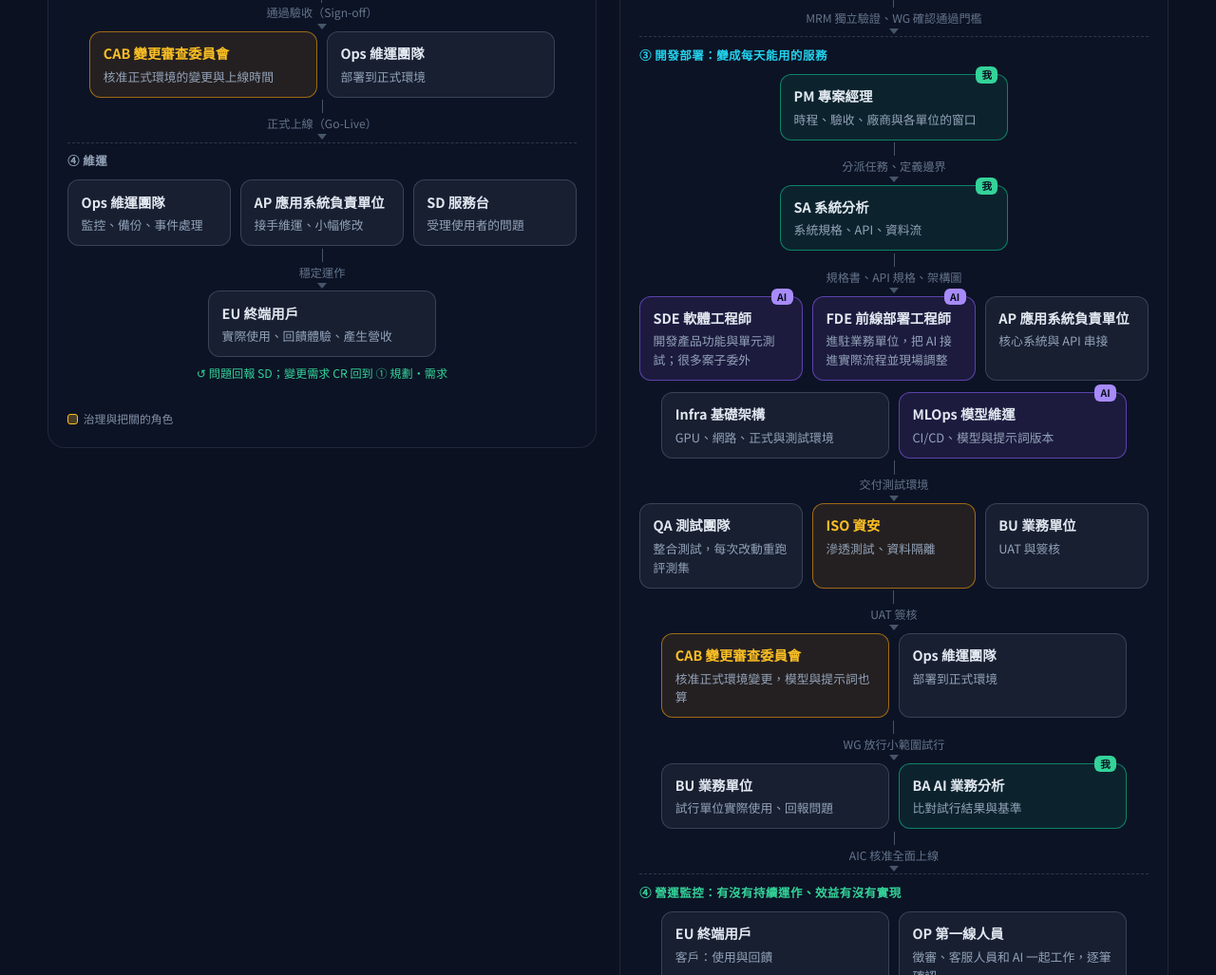
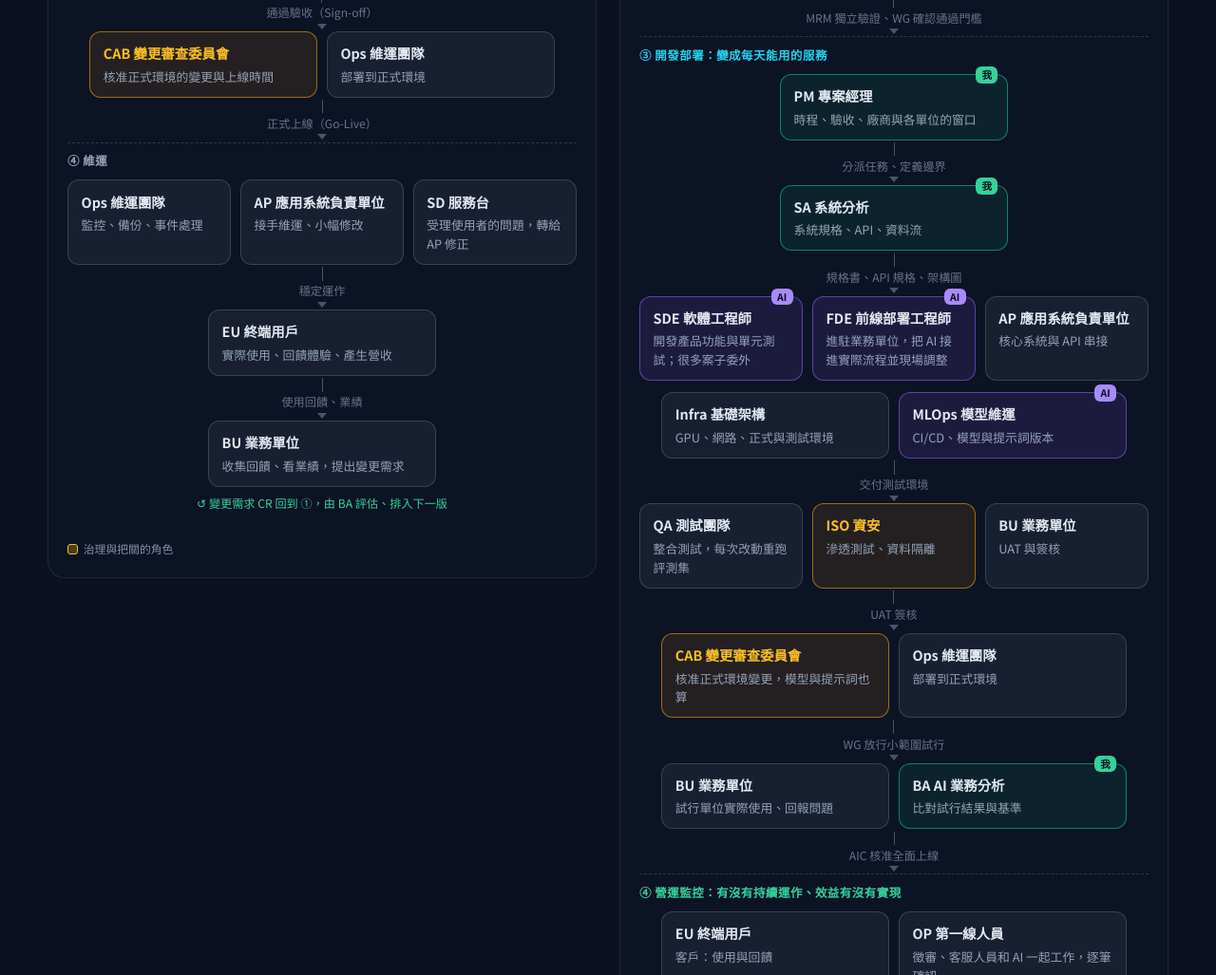
Before and after one commit to AlexOAO/AlexOAO.github.io, a plain HTML site: page posts/traditional-vs-ai-development.html in a window 1280 px wide. Shown: the part 2730-3757 px from the top of the page at 95% size. Drawn offline with Linux system fonts and the light colour scheme.

Commit message:
fix: traditional maintenance feeds back to BU, who raises change requests
Co-Authored-By: Claude Opus 5.5 <noreply@anthropic.com>

```diff
--- a/posts/traditional-vs-ai-development.html
+++ b/posts/traditional-vs-ai-development.html
@@ -113,13 +113,17 @@
             <div class="flow-row">
               <div class="flow-box"><b>Ops 維運團隊</b><span>監控、備份、事件處理</span></div>
               <div class="flow-box"><b>AP 應用系統負責單位</b><span>接手維運、小幅修改</span></div>
-              <div class="flow-box"><b>SD 服務台</b><span>受理使用者的問題</span></div>
+              <div class="flow-box"><b>SD 服務台</b><span>受理使用者的問題，轉給 AP 修正</span></div>
             </div>
             <div class="flow-arrow"><em>穩定運作</em></div>
             <div class="flow-row">
               <div class="flow-box"><b>EU 終端用戶</b><span>實際使用、回饋體驗、產生營收</span></div>
             </div>
-            <div class="flow-arrow loop"><em>↺ 問題回報 SD；變更需求 CR 回到 ① 規劃・需求</em></div>
+            <div class="flow-arrow"><em>使用回饋、業績</em></div>
+            <div class="flow-row">
+              <div class="flow-box"><b>BU 業務單位</b><span>收集回饋、看業績，提出變更需求</span></div>
+            </div>
+            <div class="flow-arrow loop"><em>↺ 變更需求 CR 回到 ①，由 BA 評估、排入下一版</em></div>
             <div class="flow-legend">
               <span><i style="border-color:#fbbf24;background:rgba(251,191,36,0.25)"></i>治理與把關的角色</span>
             </div>
```
